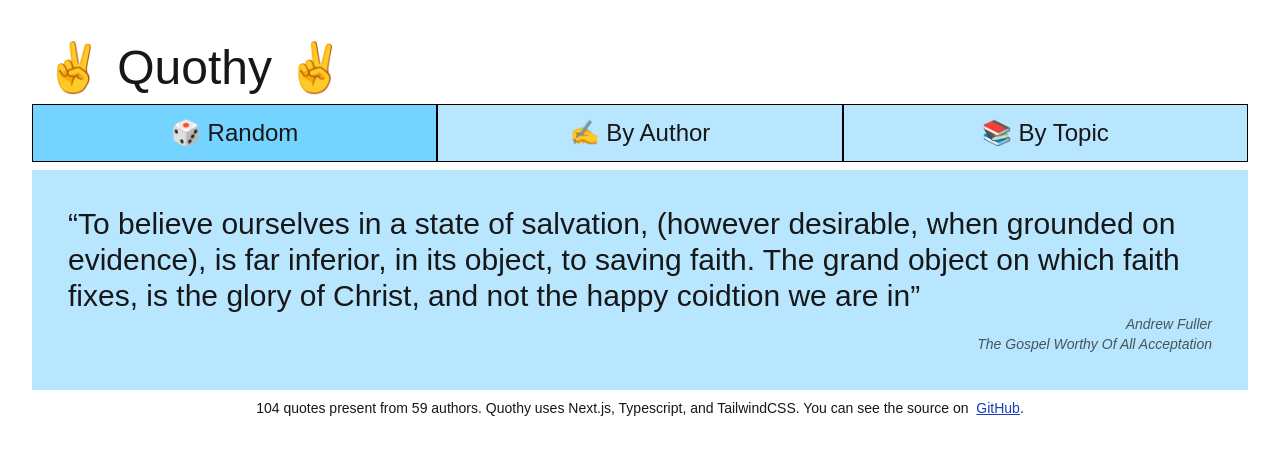
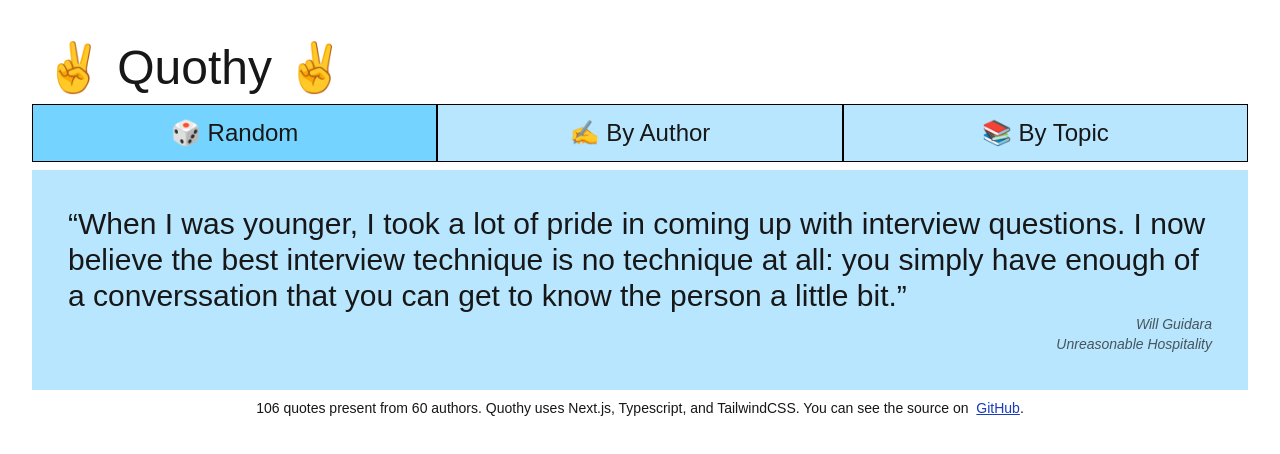
Before and after one commit to MarkNenadov/quothy, a Next.js app: page / in a window 1280 px wide. Shown: the top 454 px of the page. Built offline with nearby package versions, Linux system fonts and the light colour scheme.

Commit message:
add a couple quotes

```diff
--- a/src/data/quoteData.ts
+++ b/src/data/quoteData.ts
@@ -319,7 +319,23 @@ export const data: Quote[] = [
         author: "Tim Chester",
         title: "Hosea: The Passion of God"
       },
-      tags: ["hosea", "old-testament", "bibleß"]
+      tags: ["hosea", "old-testament", "bible", "sin"]
+    },
+    {
+      quote: "God always seeks the best for His people and that best is Himself.",
+      book: {
+        author: "Tim Chester",
+        title: "Hosea: The Passion of God"
+      },
+      tags: ["hosea", "old-testament", "bible", "god"]
+    },
+    {
+      quote: "If you look at a large quantity of data long enough, a huge amount of patterns will emerge.",
+      book: {
+        author: "Benjamin Graham",
+        title: "The Intelligent Investor"
+      },
+      tags: ["investing", "finance"]
     },
     {
       quote: "The relationships between plants and mycorrhizal fungi are key to understanding how ecosystems work...I became dizzy when I thought about what was going on underground. Plants and mycorrhizal fungi are promiscuous: many fungi can live within the roots of a single plant and many plants can connect with a single fungal network. In this way a variety of substances, from nutrients to signaling compounds, can pass between plants via fungal connnections. In simple terms, plants are socially networked by fungi. This is what is mean by the 'wood wide web.'",
```
